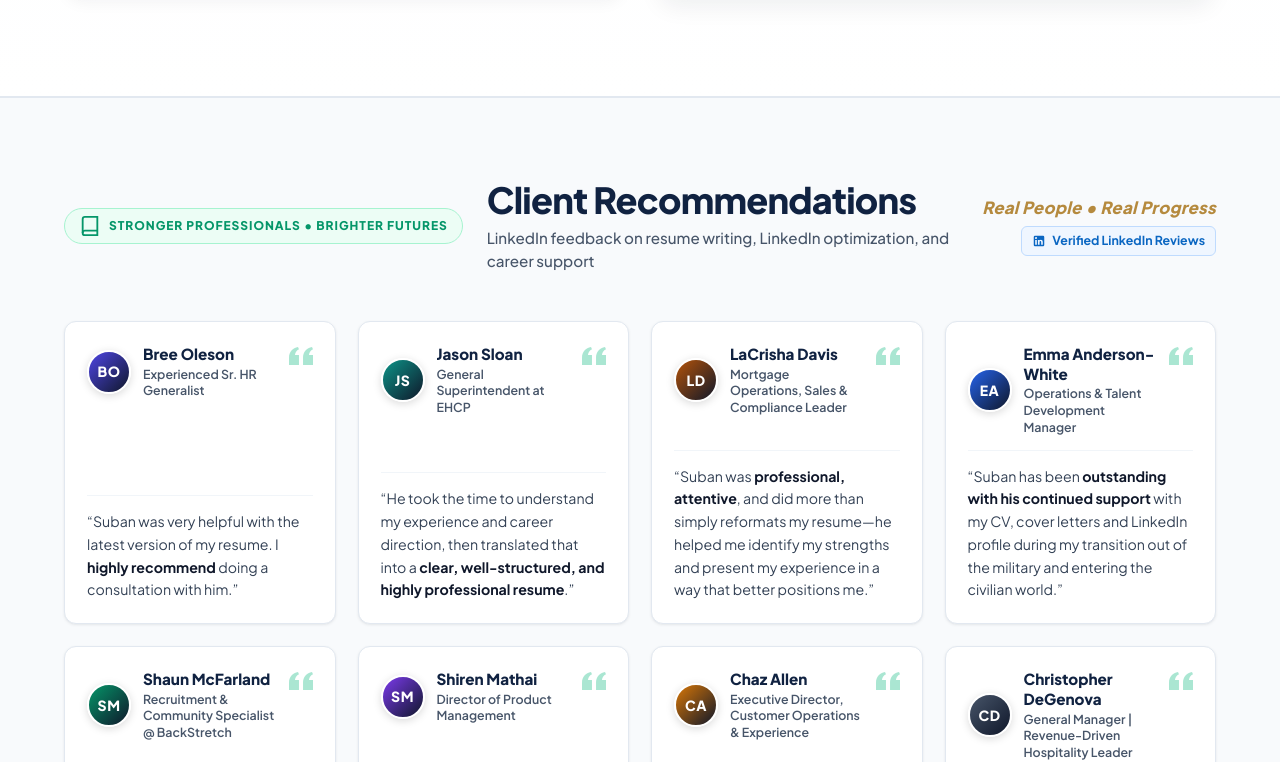
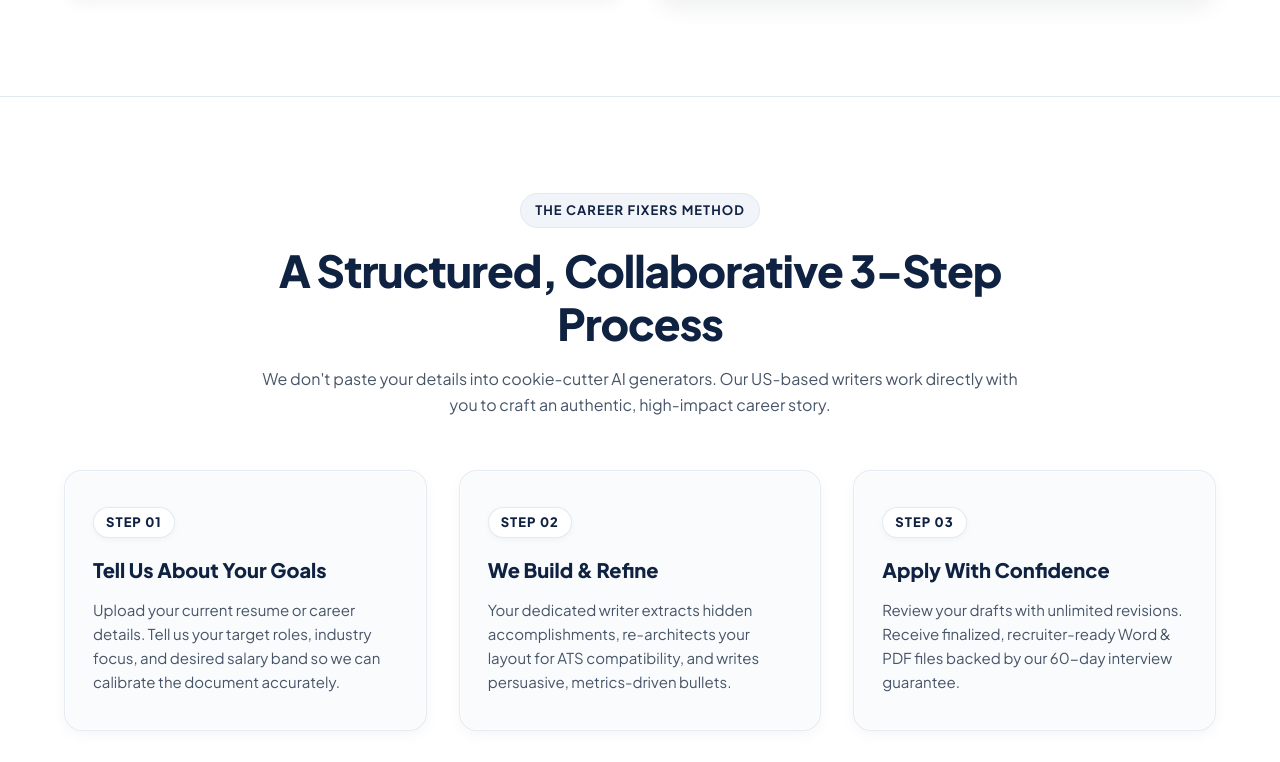
Before and after one commit to yasirnoor234/career-fixers, a Next.js app: page / in a window 1280 px wide. Shown: the part 4758-5520 px from the top of the page. Built offline with nearby package versions, Linux system fonts and the light colour scheme.

Commit message:
Move Client Recommendations section before FAQ section on homepage

```diff
--- a/src/app/page.tsx
+++ b/src/app/page.tsx
@@ -20,12 +20,12 @@
       <ProblemSection />
       <ServicesGrid />
       <AtsSection />
-      <ClientRecommendations />
       <MethodologySection />
       <CareerLevelsSection />
       <PricingSection />
       <SamplesGallery />
       <DirectCollaboration />
+      <ClientRecommendations />
       <FaqSection />
       <FinalCta />
     </>
```
